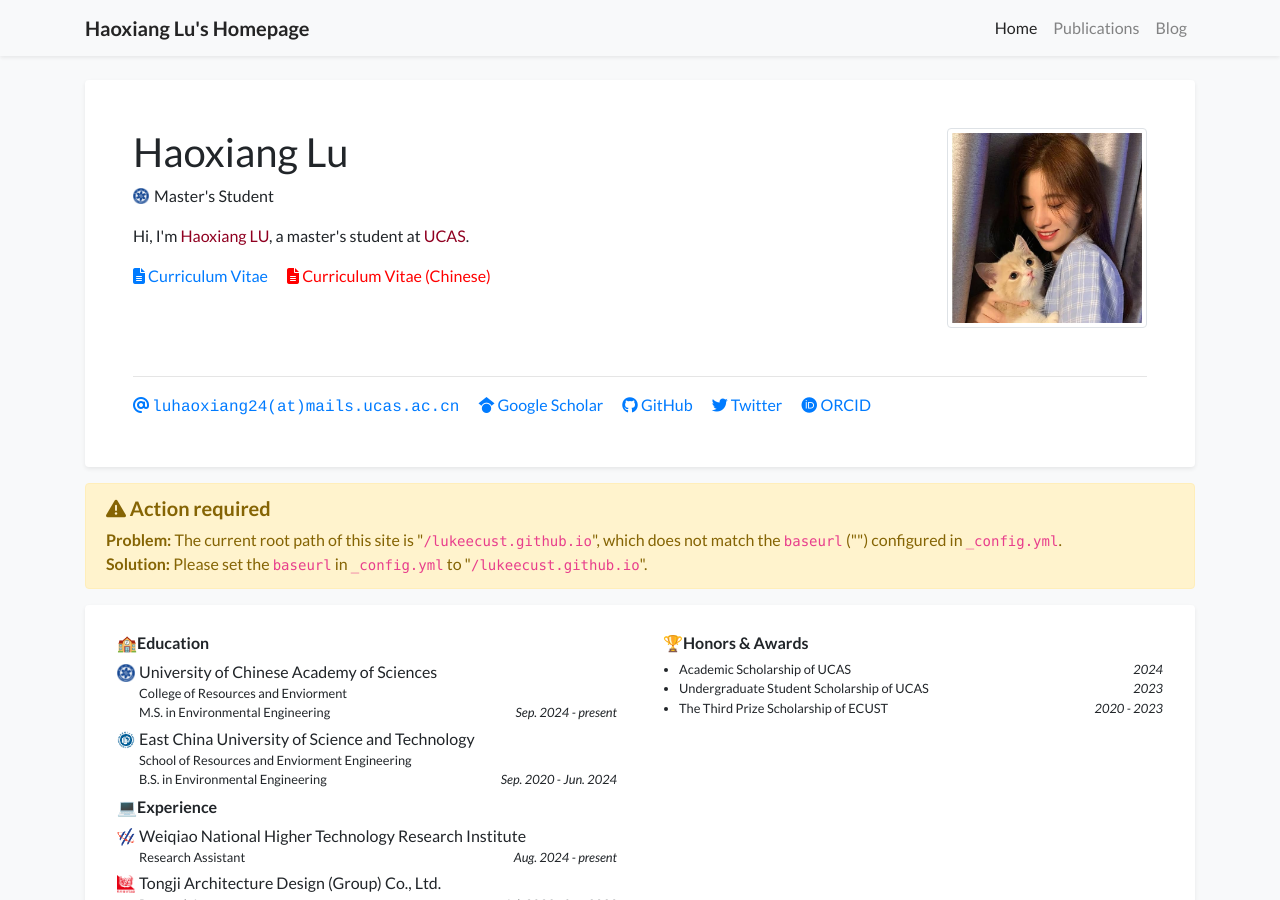
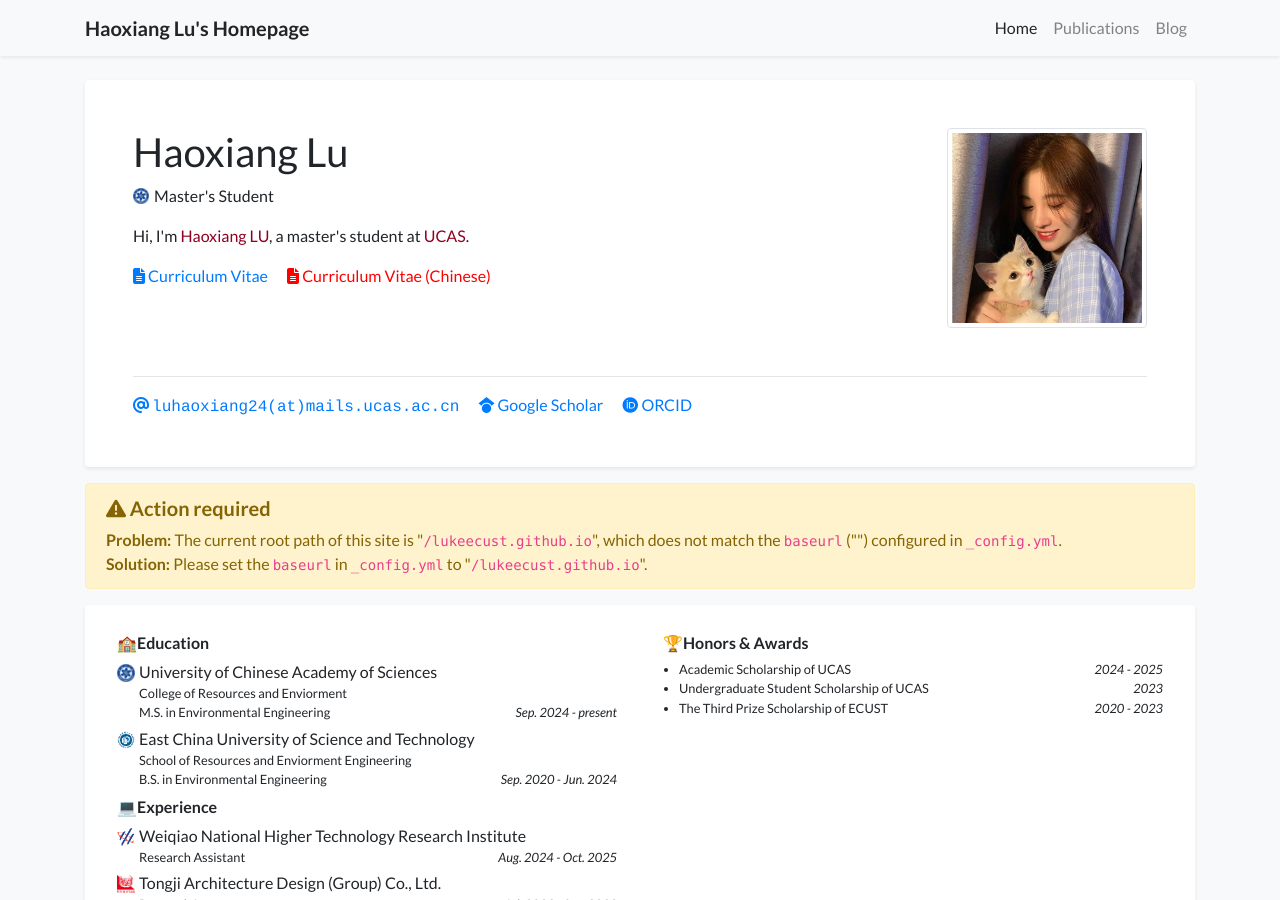
Before and after one commit to lukeecust/lukeecust.github.io, a Jekyll site: the page built from index.html, in a window 1280 px wide and 900 px high. Built offline with Jekyll 4.4.1, drawn with Linux system fonts in a browser that asks for light colours; nearby versions of some CDN libraries; some web fonts are replaced; a style sheet for code colours, icons or effects is not loaded.

Commit message:
Update profile.yml

```diff
--- a/_data/profile.yml
+++ b/_data/profile.yml
@@ -12,8 +12,8 @@ email: "luhaoxiang24@mails.ucas.ac.cn"
 cv_link: /assets/cv/Curriculum_Vitae.pdf
 cv_link_zh: /assets/cv/Curriculum_Vitae_Chineses.pdf
 gscholar: xFmQpf4AAAAJ  # This is an example, replace it with your own Google Scholar ID
-github: your_github_id
-twitter: your_twitter_id  # Do not include the '@' symbol
+# github: your_github_id
+# twitter: your_twitter_id  # Do not include the '@' symbol
 # wechat_qrcode: /assets/images/etc/wechat.jpg
 # wechat_prompt: >-
 #   Please tell me your <strong>name</strong> and <strong>affiliation</strong> (current or past) when adding my wechat. Thanks!
@@ -50,7 +50,7 @@ experience:
 - name: Weiqiao National Higher Technology Research Institute
   logo: /assets/images/badges/WQGK.png
   position: Research Assistant
-  date: Aug. 2024 - present
+  date: Aug. 2024 - Oct. 2025
 - name: Tongji Architecture Design (Group) Co., Ltd.
   logo: /assets/images/badges/TJAD.png
   position: Research Intern
@@ -59,7 +59,7 @@ experience:
 
 awards:
 - name: Academic Scholarship of UCAS
-  date: 2024
+  date: 2024 - 2025
 - name: Undergraduate Student Scholarship of UCAS
   date: 2023
 - name: The Third Prize Scholarship of ECUST
```
